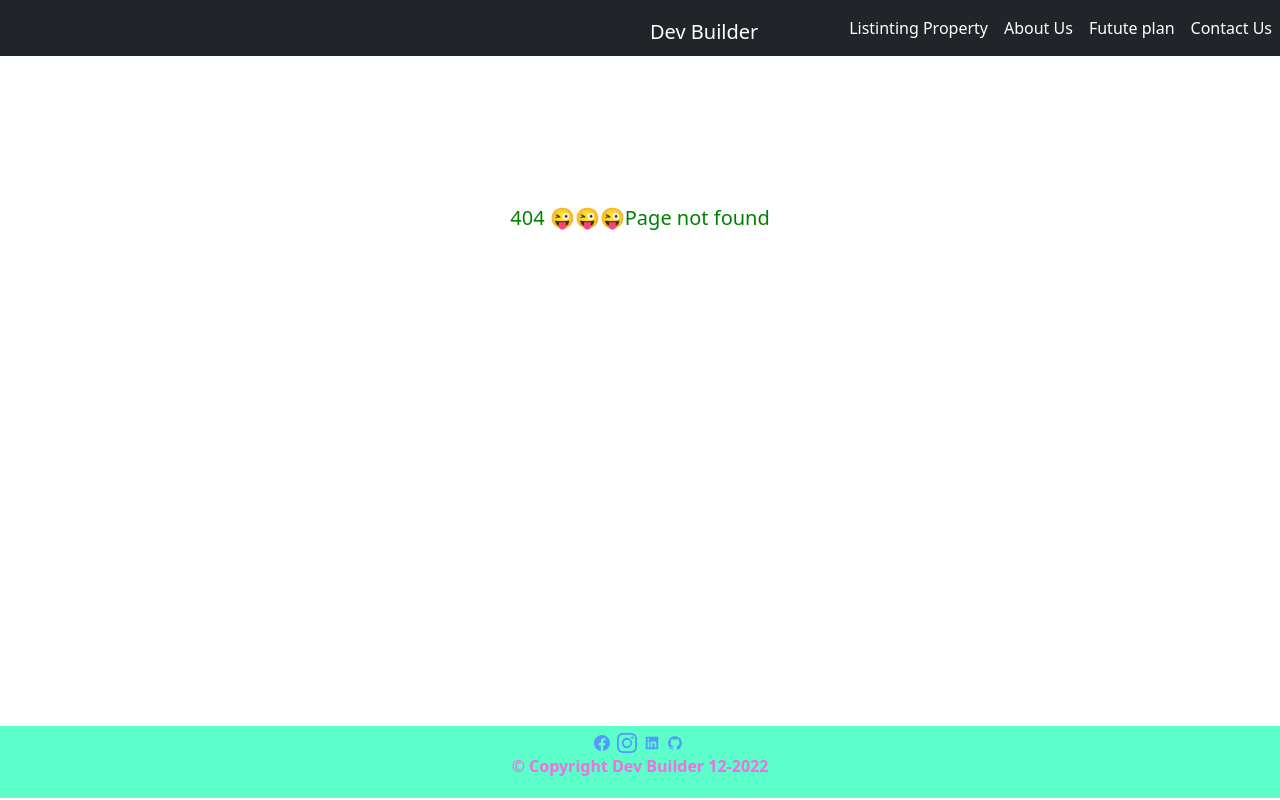
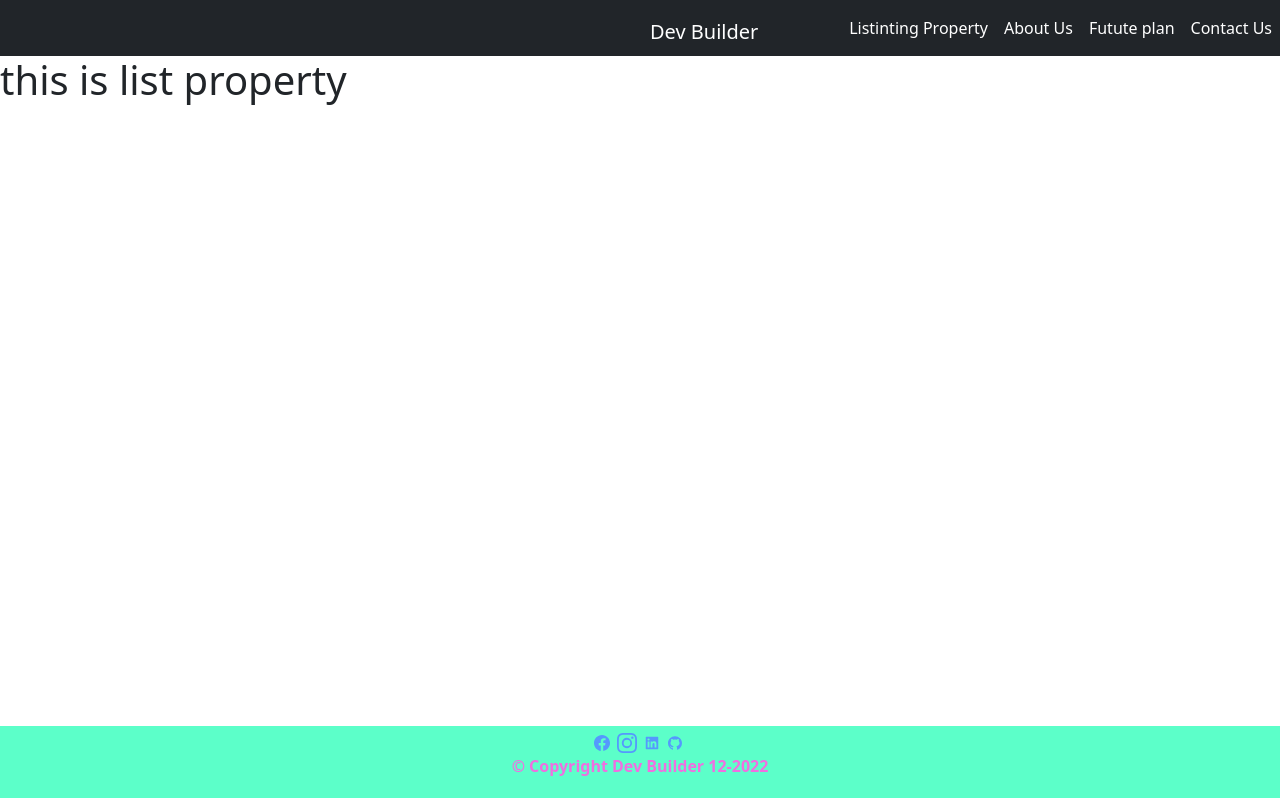
Before and after one commit to raiayush2610/DevHome, a React (Create React App) app: page /listprov in a window 1280 px wide. Before the commit this address had no page. Built offline with nearby package versions, Linux system fonts and the light colour scheme.

Commit message:
addingallPage

```diff
--- a/src/App.js
+++ b/src/App.js
@@ -8,6 +8,9 @@ import Footer from './Component/Footer/footer'
 import Navbar from './Component/Navbar/Navbar';
 import Contact from './Component/pages/Contact/Contact';
 import Feature from './Component/pages/Home/Feature';
+import Plan from './Component/pages/Plan/Plan';
+import About from './Component/pages/Aboutus/About';
+import List from './Component/pages/ListProper/List'
 import {BrowserRouter as Router, Routes, Route} from 'react-router-dom';
 import Carousel from './Component/pages/Carousel/Carousel';
 function App() {
@@ -19,9 +22,12 @@ function App() {
                 <Routes>
 
                     <Route path = "/" element = {<Home />}/>
+                    <Route path = "/aboutus" element = {<About/>}/>
                     <Route path = "/contact" element = {<Contact />}/>
                     <Route path = "/Feature" element = {<Feature/>}/>
                     <Route path = "/caro" element = {<Carousel/>}/>
+                    <Route path = "/listprov" element = {<List/>}/>
+                    <Route path = "/plan" element = {<Plan/>}/>
                     <Route path = "/admin" element = {<Admin />}/>
                     <Route path= '*' element ={<NoPage/>}/>
 
--- /dev/null
+++ b/src/Component/pages/Aboutus/About.jsx
@@ -0,0 +1,11 @@
+import React from 'react'
+
+function About() {
+  return (
+    <div>
+      <h1>this is about page</h1>
+    </div>
+  )
+}
+
+export default About
--- /dev/null
+++ b/src/Component/pages/ListProper/List.jsx
@@ -0,0 +1,11 @@
+import React from 'react'
+
+function List() {
+  return (
+    <div>
+      <h1>this is list property</h1>
+    </div>
+  )
+}
+
+export default List
--- /dev/null
+++ b/src/Component/pages/Plan/Plan.jsx
@@ -0,0 +1,11 @@
+import React from 'react'
+
+function Plan() {
+  return (
+    <div>
+      <h1>tjis is plan page</h1>
+    </div>
+  )
+}
+
+export default Plan
```
